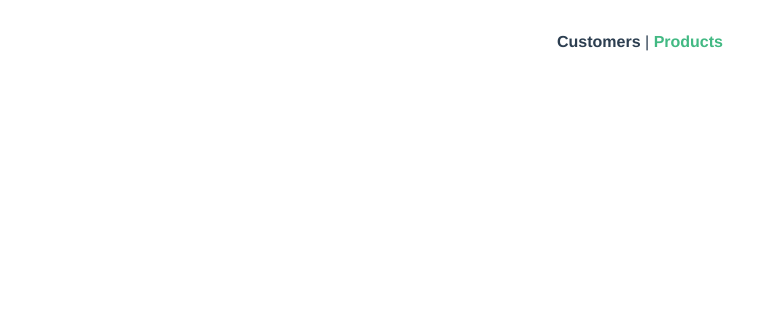
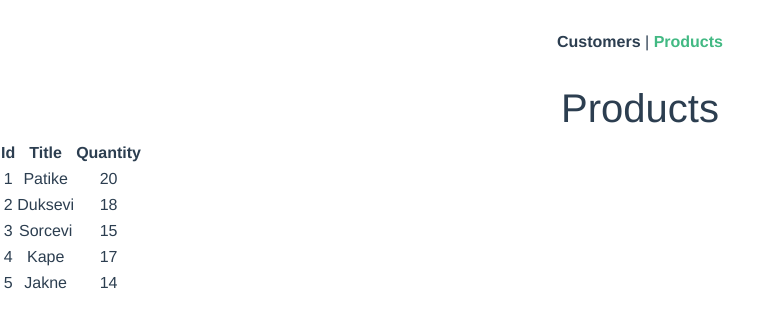
Before and after one commit to pedja1990/Vue-Js-Zadatak-Store, a Vue app: page /products in a window 1280 px wide. Shown: the top 328 px of the page, without its empty margins (0-784 px from the left). Built offline with nearby package versions, Linux system fonts and the light colour scheme.

Commit message:
peti zadatak

```diff
--- a/src/components/AppProducts.vue
+++ b/src/components/AppProducts.vue
@@ -0,0 +1,80 @@
+<template>
+    <div>
+
+        <h1>Products</h1>
+
+    <table>
+        <thead>
+        <tr>
+          <th>Id</th>
+          <th>Title</th>
+          <th>Quantity</th>
+
+        </tr>
+      </thead>
+      <tbody>
+        <tr v-for="product in products" :key="product.id">
+          <td>{{ product.id }}</td>
+          <td>{{ product.title }}</td>
+          <td>{{ product.quantity }}</td>
+        </tr>
+      </tbody>
+    </table>
+
+
+    </div>
+
+</template>
+
+<script>
+
+export default {
+    name: 'AppProducts',
+    data() {
+        return{
+
+            products:[
+
+                {
+                    id:1,
+                    title:'Patike',
+                    quantity:'20',
+
+                },
+                {
+                    id:2,
+                    title:'Duksevi',
+                    quantity:'18',
+
+                },
+                {
+                    id:3,
+                    title:'Sorcevi',
+                    quantity:'15',
+
+                },
+                {
+                    id:4,
+                    title:'Kape',
+                    quantity:'17',
+
+                },
+                {
+                    id:5,
+                    title:'Jakne',
+                    quantity:'14',
+
+                },
+
+
+            ]
+        }
+    },
+
+    methods:{
+
+
+
+    }
+}
+</script>
--- a/src/views/Products.vue
+++ b/src/views/Products.vue
@@ -0,0 +1,18 @@
+<template>
+  <div >
+
+    <app-products></app-products>
+  </div>
+</template>
+
+<script>
+// @ is an alias to /src
+import AppProducts from '../components/AppProducts.vue'
+
+export default {
+  name: 'Products',
+  components: {
+    AppProducts
+  }
+}
+</script>
```
Also changed, not shown: src/router/services/HttpService.js (added, +10 -0 lines).
